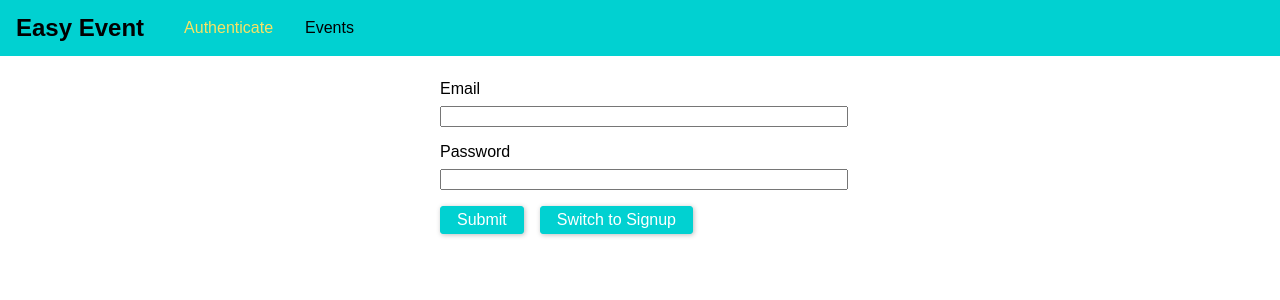
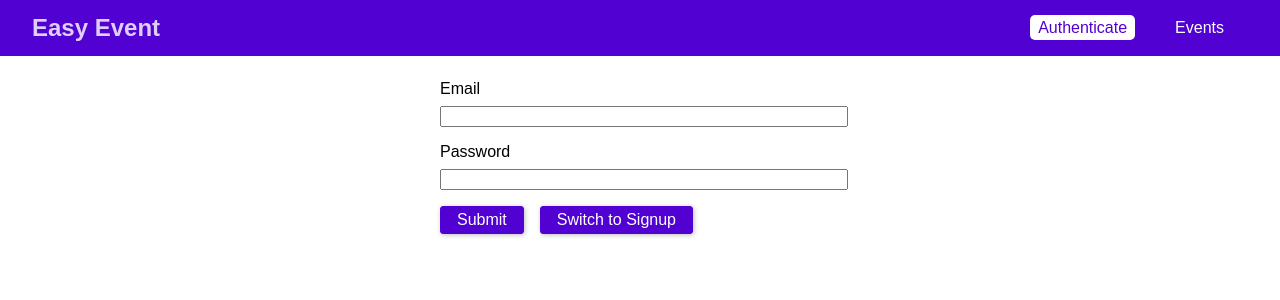
Before and after one commit to javenkn/event-booking, a React (Create React App) app in the folder frontend/: page /auth in a window 1280 px wide. Shown: the top 300 px of the page. Built offline with nearby package versions, Linux system fonts and the light colour scheme; the HTML template or start-up script is replaced by a standard one.

Commit message:
Changes up the styling

```diff
--- a/frontend/src/components/Navigation/MainNavigation.css
+++ b/frontend/src/components/Navigation/MainNavigation.css
@@ -4,40 +4,55 @@
   top: 0;
   width: 100%;
   height: 3.5rem;
-  background: #01d1d1;
-  padding: 0 1rem;
+  background: #5101d1;
+  padding: 0 2rem;
   display: flex;
   align-items: center;
+  justify-content: space-between;
+  box-sizing: border-box;
 }
 
 .main-navigation__logo h1 {
   margin: 0;
   font-size: 1.5rem;
+  color: #dfcefc;
 }
 
 .main-navigation__items {
   margin-left: 1.5rem;
-  padding: 0;
 }
 
 .main-navigation__items ul {
+  display: flex;
   list-style: none;
-  display: flex;
   padding: 0;
   margin: 0;
+  align-items: center;
 }
 
 .main-navigation__items li {
   margin: 0 1rem;
 }
 
-.main-navigation__items a {
+.main-navigation__items a,
+.main-navigation__items button {
   text-decoration: none;
-  color: #000000;
+  color: white;
+  padding: 0.25rem 0.5rem;
+  border: none;
+  font: inherit;
+  background: transparent;
+  cursor: pointer;
+  vertical-align: middle;
+  margin: 0;
 }
 
 .main-navigation__items a:hover,
 .main-navigation__items a:active,
-.main-navigation__items a.active {
-  color: #f8e264;
+.main-navigation__items a.active,
+.main-navigation__items button:hover,
+.main-navigation__items button:active {
+  background: #ffffff;
+  color: #5101d1;
+  border-radius: 5px;
 }
--- a/frontend/src/index.css
+++ b/frontend/src/index.css
@@ -3,3 +3,38 @@
   padding: 0;
   font-family: sans-serif;
 }
+
+.form-control label,
+.form-control input {
+  width: 100%;
+  display: block;
+}
+
+.form-control label {
+  margin-bottom: 0.5rem;
+}
+
+.form-control {
+  margin-bottom: 1rem;
+}
+
+.form-actions button,
+.btn {
+  background: #5101d1;
+  font: inherit;
+  border: 1px solid #5101d1;
+  border-radius: 3px;
+  padding: 0.25rem 1rem;
+  margin-right: 1rem;
+  box-shadow: 1px 1px 5px rgba(0, 0, 0, 0.26);
+  color: white;
+  cursor: pointer;
+}
+
+.form-actions button:hover,
+.form-actions button:active,
+.btn:hover,
+.btn:active {
+  background: #6219d6;
+  border-color: #6219d6;
+}
--- a/frontend/src/pages/Auth.css
+++ b/frontend/src/pages/Auth.css
@@ -3,35 +3,3 @@
   max-width: 80%;
   margin: 5rem auto;
 }
-
-.form-control label,
-.form-control input {
-  width: 100%;
-  display: block;
-}
-
-.form-control label {
-  margin-bottom: 0.5rem;
-}
-
-.form-control {
-  margin-bottom: 1rem;
-}
-
-.form-actions button {
-  background: #01d1d1;
-  font: inherit;
-  border: 1px solid #01d1d1;
-  border-radius: 3px;
-  padding: 0.25rem 1rem;
-  margin-right: 1rem;
-  box-shadow: 1px 1px 5px rgba(0, 0, 0, 0.26);
-  color: white;
-  cursor: pointer;
-}
-
-.form-actions button:hover,
-.form-actions button:active {
-  background: #01a7a7;
-  border-color: #01a7a7;
-}
```
